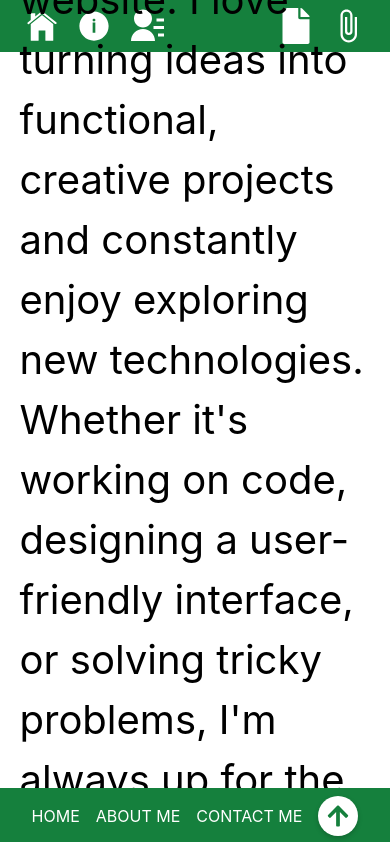
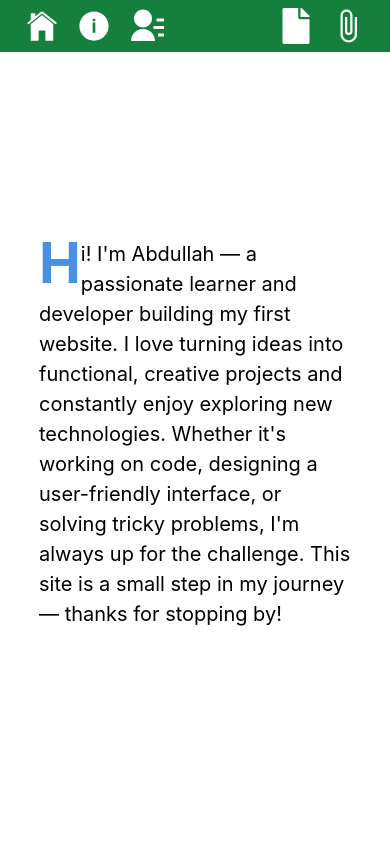
Before and after one commit to AbdullahAlFalah/Portfolio, a React (Create React App) app: page /pages/AboutMe in a window 390 px wide. Shown: the top 842 px of the page. Built offline with nearby package versions, Linux system fonts and the light colour scheme.

Commit message:
Overlap_fix_1

```diff
--- a/src/pages/AboutMe/AboutMe.css
+++ b/src/pages/AboutMe/AboutMe.css
@@ -17,6 +17,20 @@
   position: relative;
 }
 
+/* Responsive font size on tablet */
+@media (max-width: 768px) {
+  .about-me-text {
+    font-size: 1.5rem;
+  }
+}
+
+/* Even smaller responsive font size on phones */
+@media (max-width: 480px) {
+  .about-me-text {
+    font-size: 1.25rem;
+  }
+}
+
 .about-me-text::first-letter {
   float: left;
   font-size: 7.5rem;
@@ -26,3 +40,17 @@
   /* Optional: tweak this for spacing */
   padding-right: 0px;
 }
+
+/* Responsive first-letter on tablet */
+@media (max-width: 768px) {
+  .about-me-text::first-letter {
+    font-size: 4.5rem;
+  }
+}
+
+/* Even smaller responsive first-letter on phones */
+@media (max-width: 480px) {
+  .about-me-text::first-letter {
+    font-size: 3.5rem;
+  }
+}
--- a/src/pages/AboutMe/index.tsx
+++ b/src/pages/AboutMe/index.tsx
@@ -2,7 +2,7 @@ import './AboutMe.css';
 
 export default function AboutMe() {
   return (
-    <div className="about-me-container">
+    <div className="about-me-container min-h-screen px-[5vw] pb-20 sm:pb-24">
       <div className="about-me-text">
         Hi! I'm Abdullah — a passionate learner and developer building my first website.
         I love turning ideas into functional, creative projects and constantly enjoy exploring new technologies.
```
